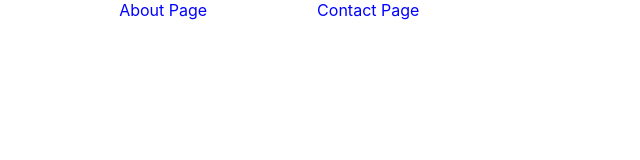
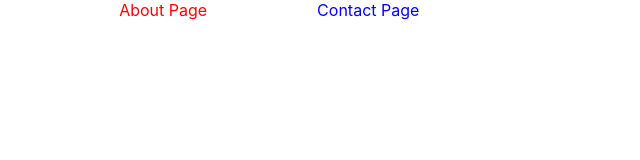
Before and after one commit to AnthonyDelaCruz/scan, a Next.js app: page / in a window 1280 px wide. Shown: the top 160 px of the page, without its empty margins (0-640 px from the left). Built offline with nearby package versions, Linux system fonts and the light colour scheme.

Commit message:
added changes

```diff
--- a/pages/index.js
+++ b/pages/index.js
@@ -18,7 +18,7 @@ export default function Home() {
         </a>
       </Link>
       <Link href='/about'>
-        <a style={{ color: 'blue' }}>
+        <a style={{ color: 'red' }}>
           About Page
         </a>
       </Link>
```
